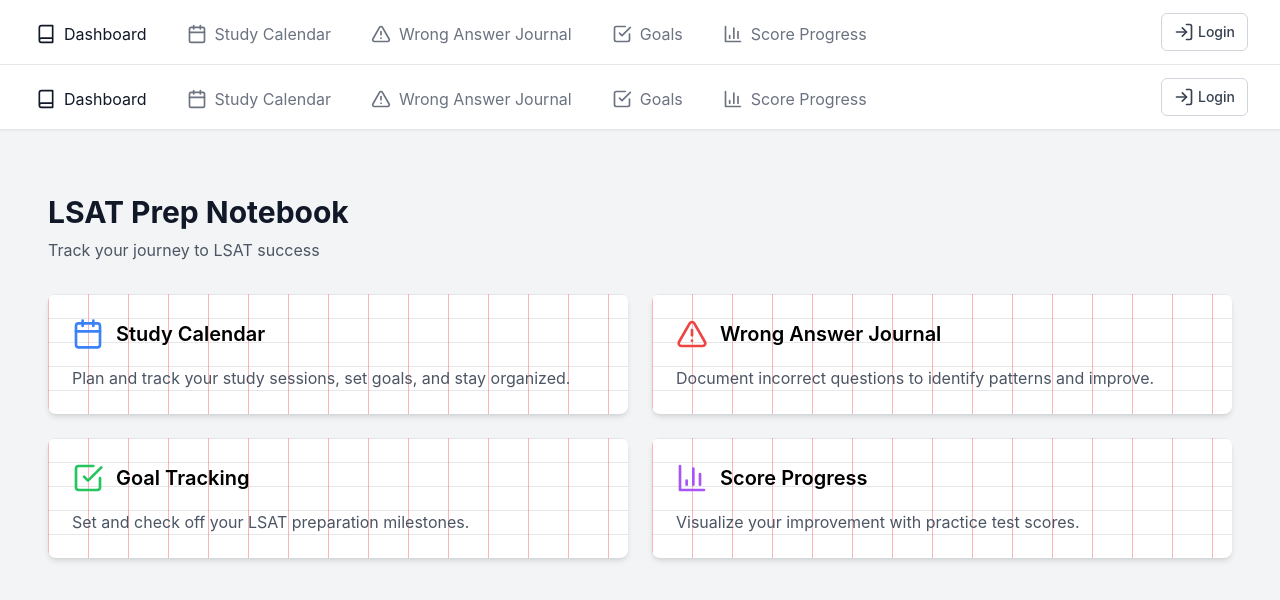
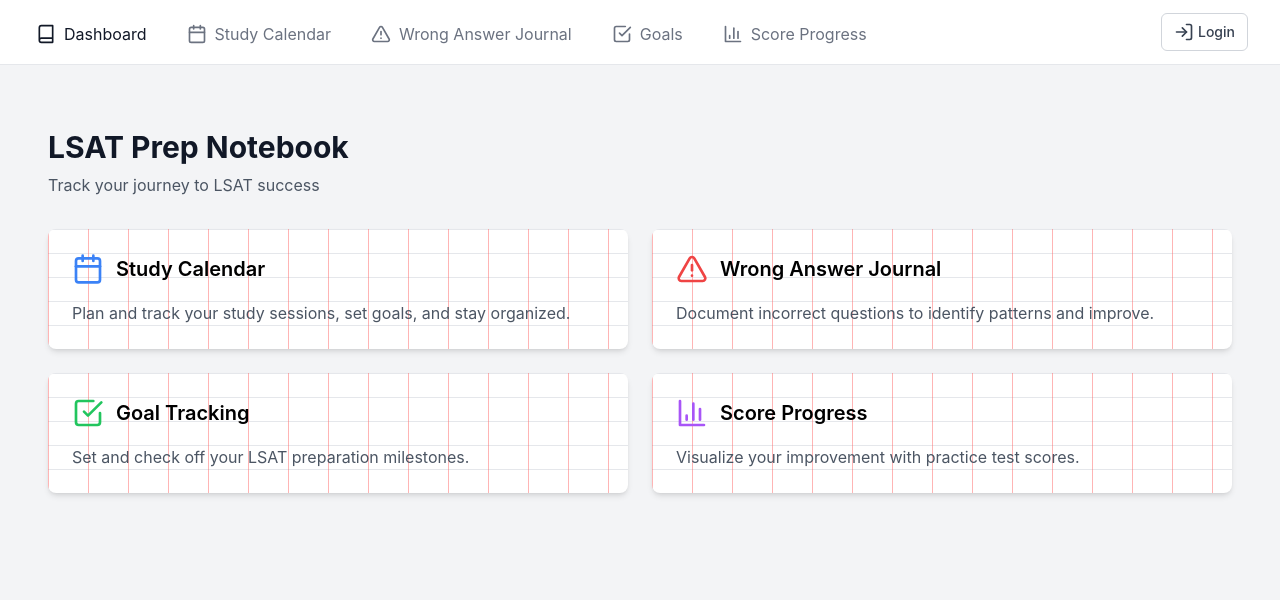
Before and after one commit to jakesonderman/lsat_prep_site_2, a Next.js app: page / in a window 1280 px wide. Shown: the top 600 px of the page. Built offline with nearby package versions, Linux system fonts and the light colour scheme.

Commit message:
fixing double menu display on the main page

```diff
--- a/app/components/Layout.tsx
+++ b/app/components/Layout.tsx
@@ -1,5 +1,4 @@
 import React from 'react';
-import Navigation from './Navigation';
 
 interface LayoutProps {
   children: React.ReactNode;
@@ -8,7 +7,6 @@ interface LayoutProps {
 export default function Layout({ children }: LayoutProps) {
   return (
     <div className="min-h-screen bg-gray-100">
-      <Navigation />
       <main className="container mx-auto px-4 py-8">
         {children}
       </main>
```
